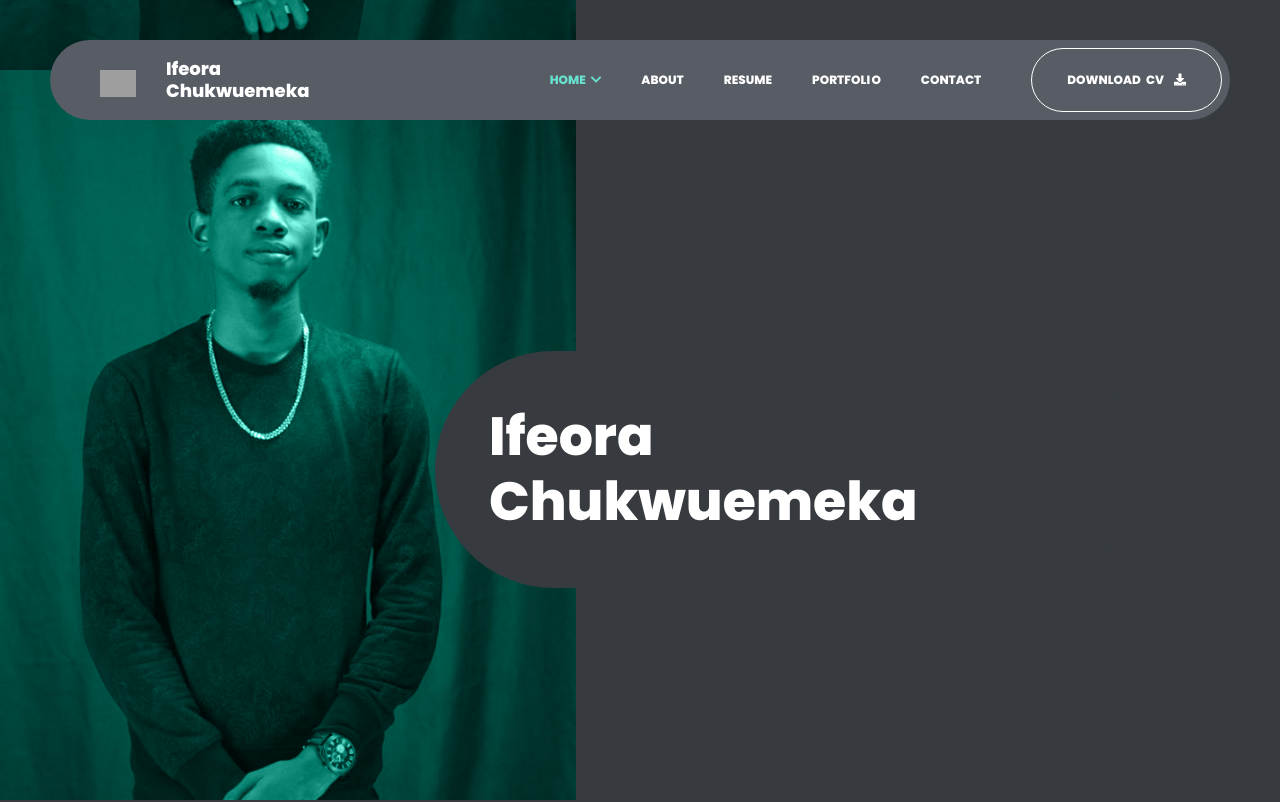
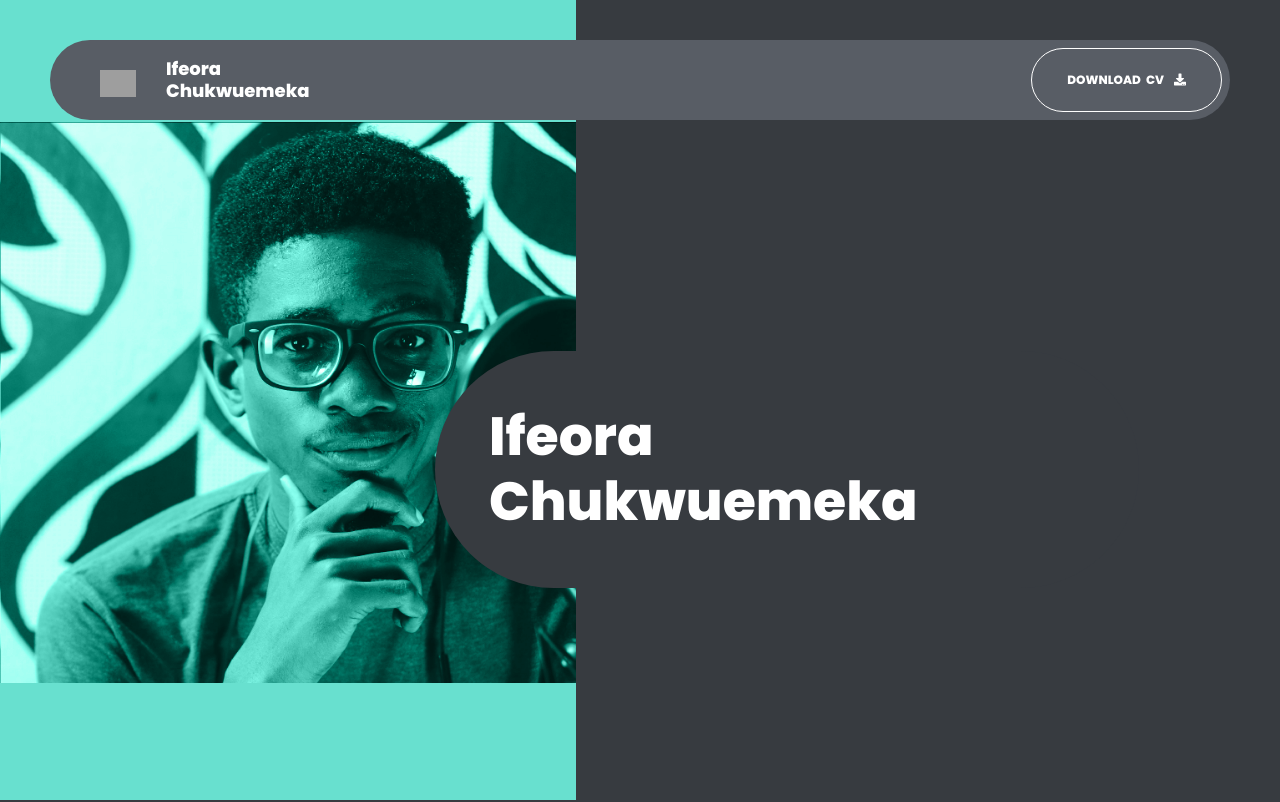
Before and after one commit to Emyboy/my-portfolio, a React (Create React App) app: page / in a window 1280 px wide. Shown: the top 802 px of the page. Built offline with nearby package versions, Linux system fonts and the light colour scheme; grey boxes are pictures that could not be loaded.

Commit message:
added my image

```diff
--- a/public/index.html
+++ b/public/index.html
@@ -2,14 +2,15 @@
 <html lang="en">
   <head>
     <meta charset="utf-8" />
-    <link rel="icon" href="%PUBLIC_URL%/favicon.ico" />
+    <link rel="icon" href="https://media-exp1.licdn.com/dms/image/C4E03AQG5N1oZ1YmM4Q/profile-displayphoto-shrink_200_200/0/1594670746007?e=1617235200&v=beta&t=6Vgf1J8jPILzK2R2U-A9VlkyrV9dG-8xTmkiRCiXHr0" />
     <meta name="viewport" content="width=device-width, initial-scale=1" />
     <meta name="theme-color" content="#000000" />
     <meta
       name="description"
-      content="Web site created using create-react-app"
+      content="Hi there, I am a self-taught as you will see I have hands-on experience building scalable, dynamic, and
+                                secure web applications. My strengths are building beautiful and interactive user interfaces and, amazing user experience."
     />
-    <link rel="apple-touch-icon" href="%PUBLIC_URL%/logo192.png" />
+    <link rel="apple-touch-icon" href="https://media-exp1.licdn.com/dms/image/C4E03AQG5N1oZ1YmM4Q/profile-displayphoto-shrink_200_200/0/1594670746007?e=1617235200&v=beta&t=6Vgf1J8jPILzK2R2U-A9VlkyrV9dG-8xTmkiRCiXHr0" />
     <!--
       manifest.json provides metadata used when your web app is installed on a
       user's mobile device or desktop. See https://developers.google.com/web/fundamentals/web-app-manifest/
@@ -24,7 +25,7 @@
       work correctly both with client-side routing and a non-root public URL.
       Learn how to configure a non-root public URL by running `npm run build`.
     -->
-    <title>React App</title>
+    <title>Ifeora Chukwuemeka Stanley</title>
     <!-- Fonts -->
     <link href="https://fonts.googleapis.com/css?family=Poppins:100,100i,200,200i,300,300i,400,400i,500,500i,600,600i,700,700i,800,800i,900,900i&amp;display=swap" rel="stylesheet">
     <link href="https://fonts.googleapis.com/css?family=Mr+Dafoe&amp;display=swap" rel="stylesheet">
--- a/src/App.css
+++ b/src/App.css
@@ -10,3 +10,10 @@
 .owl-item{
     margin-top: 30px !important;
 }
+
+.background-img {
+    background-repeat: no-repeat;
+    /*background-image: url("./src/css/emy.jpg");*/
+    background-position: 10% 51%;
+    background-size: contain;
+}
--- a/src/components/Header.jsx
+++ b/src/components/Header.jsx
@@ -25,40 +25,40 @@ export default () => {
                 <div className="top-menu">
                     <div className="top-menu-nav">
                         <div className="menu-topmenu-container">
-                            <ul className="menu">
-                                <li className="menu-item current-menu-item menu-item-has-children">
-                                    <a href="#section-started">
-                                        <span className="animated-button"><span><em>H</em><em>o</em><em>m</em><em>e</em></span></span>
-                                    </a>
-                                    <ul className="sub-menu">
-                                        <li className="menu-item current-menu-item"><a href="index.html">Home 1</a></li>
-                                        <li className="menu-item"><a href="index-2.html">Home 2</a></li>
-                                        <li className="menu-item"><a href="index-3.html">Home 3</a></li>
-                                        <li className="menu-item"><a href="index-slider.html">Home Slider</a></li>
-                                        <li className="menu-item"><a href="index-video.html">Home Video</a></li>
-                                    </ul>
-                                </li>
-                                <li className="menu-item">
-                                    <a href="#section-about">
-                                        <span className="animated-button"><span><em>A</em><em>b</em><em>o</em><em>u</em><em>t</em></span></span>
-                                    </a>
-                                </li>
-                                <li className="menu-item">
-                                    <a href="#section-experience">
-                                        <span className="animated-button"><span><em>R</em><em>e</em><em>s</em><em>u</em><em>m</em><em>e</em></span></span>
-                                    </a>
-                                </li>
-                                <li className="menu-item">
-                                    <a href="#section-portfolio">
-                                        <span className="animated-button"><span><em>P</em><em>o</em><em>r</em><em>t</em><em>f</em><em>o</em><em>l</em><em>i</em><em>o</em></span></span>
-                                    </a>
-                                </li>
-                                <li className="menu-item">
-                                    <a href="#section-contacts">
-                                        <span className="animated-button"><span><em>C</em><em>o</em><em>n</em><em>t</em><em>a</em><em>c</em><em>t</em></span></span>
-                                    </a>
-                                </li>
-                            </ul>
+                            {/*<ul className="menu">*/}
+                            {/*    <li className="menu-item current-menu-item menu-item-has-children">*/}
+                            {/*        <a href="#section-started">*/}
+                            {/*            <span className="animated-button"><span><em>H</em><em>o</em><em>m</em><em>e</em></span></span>*/}
+                            {/*        </a>*/}
+                            {/*        <ul className="sub-menu">*/}
+                            {/*            <li className="menu-item current-menu-item"><a href="index.html">Home 1</a></li>*/}
+                            {/*            <li className="menu-item"><a href="index-2.html">Home 2</a></li>*/}
+                            {/*            <li className="menu-item"><a href="index-3.html">Home 3</a></li>*/}
+                            {/*            <li className="menu-item"><a href="index-slider.html">Home Slider</a></li>*/}
+                            {/*            <li className="menu-item"><a href="index-video.html">Home Video</a></li>*/}
+                            {/*        </ul>*/}
+                            {/*    </li>*/}
+                            {/*    <li className="menu-item">*/}
+                            {/*        <a href="#section-about">*/}
+                            {/*            <span className="animated-button"><span><em>A</em><em>b</em><em>o</em><em>u</em><em>t</em></span></span>*/}
+                            {/*        </a>*/}
+                            {/*    </li>*/}
+                            {/*    <li className="menu-item">*/}
+                            {/*        <a href="#section-experience">*/}
+                            {/*            <span className="animated-button"><span><em>R</em><em>e</em><em>s</em><em>u</em><em>m</em><em>e</em></span></span>*/}
+                            {/*        </a>*/}
+                            {/*    </li>*/}
+                            {/*    <li className="menu-item">*/}
+                            {/*        <a href="#section-portfolio">*/}
+                            {/*            <span className="animated-button"><span><em>P</em><em>o</em><em>r</em><em>t</em><em>f</em><em>o</em><em>l</em><em>i</em><em>o</em></span></span>*/}
+                            {/*        </a>*/}
+                            {/*    </li>*/}
+                            {/*    <li className="menu-item">*/}
+                            {/*        <a href="#section-contacts">*/}
+                            {/*            <span className="animated-button"><span><em>C</em><em>o</em><em>n</em><em>t</em><em>a</em><em>c</em><em>t</em></span></span>*/}
+                            {/*        </a>*/}
+                            {/*    </li>*/}
+                            {/*</ul>*/}
                         </div>
                     </div>
                 </div>
--- a/src/components/LeftImage.jsx
+++ b/src/components/LeftImage.jsx
@@ -5,7 +5,7 @@ export default () => {
     return(
         <div className="background-bg">
             <div className="background-filter">
-                <div className="background-img" style={{backgroundImage: `url(${image})`}}>
+                <div className="background-img">
 
                 </div>
             </div>
--- a/src/css/layout.css
+++ b/src/css/layout.css
@@ -23,6 +23,9 @@
 */
 
 /* - Header */
+.background-img{
+	background-image: url("emy.jpg");
+}
 .header {
 	padding: 0 0 0 50px;
 	position: fixed;
```
Also changed, not shown: src/css/emy.jpg (added).
